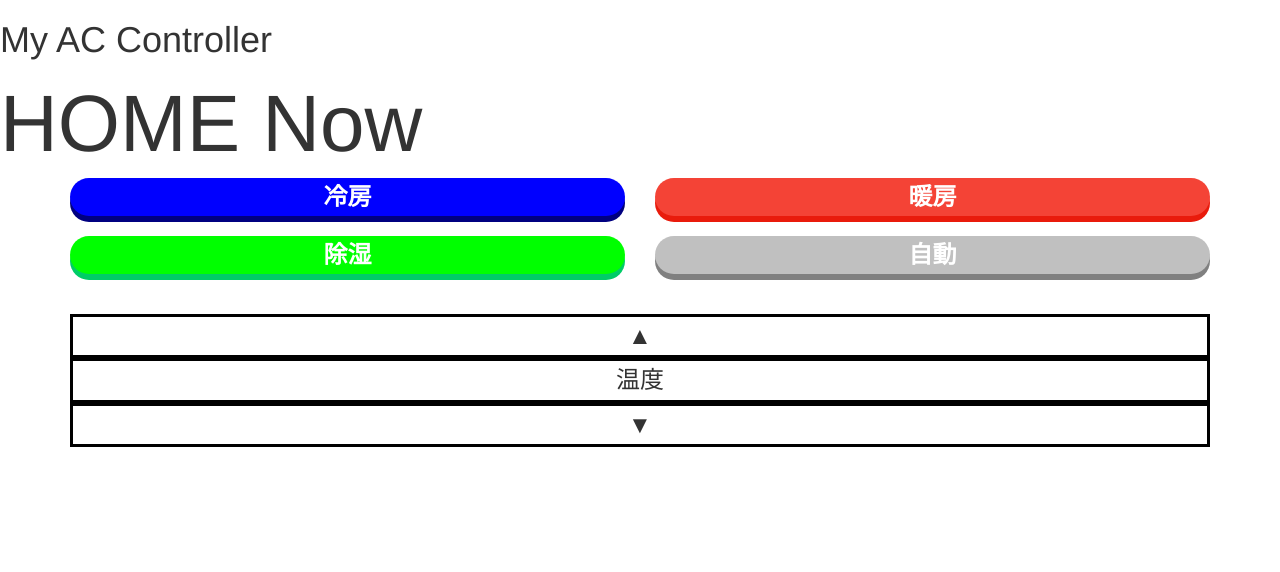
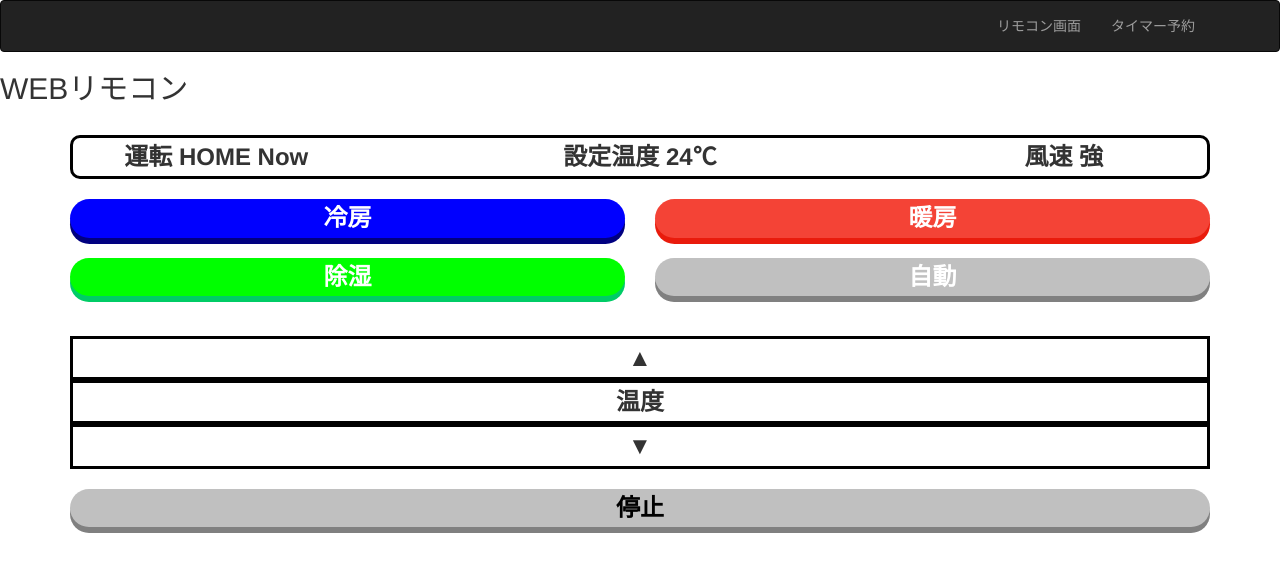
Before and after one commit to momotaro98/raspberry_AC_controller, a Flask app: page / in a window 1280 px wide. Shown: the top 572 px of the page. Run offline with Flask 2, Linux system fonts and the light colour scheme; some libraries are stand-ins or nearby versions.

Commit message:
complete operation display temprarily

```diff
--- a/app.py
+++ b/app.py
@@ -37,4 +37,4 @@ def do_cooling():
     return render_template('index.html', state=state)
 
 if __name__ == '__main__':
-    app.run(debug=True, host="0.0.0.0", port=5050)
+    app.run(debug=True, host="0.0.0.0", port=5055)
--- a/static/css/default.css
+++ b/static/css/default.css
@@ -5,6 +5,23 @@ a:hover {
     clear: right;
     display: block;
     margin: 0 auto;
+}
+#stateModes{
+    margin: 20px 0px 20px 0px;
+    border-radius: 10px;
+    text-align: center;
+    font-size: 24px;
+    font-weight: bold;
+    padding: 2px;
+    border: medium solid #000;
+}
+.state{
+}
+#operationMode{
+}
+#temperatureMode{
+}
+#windMode{
 }
 .Button {
     margin: 0px 0px 20px 0px;
@@ -46,12 +63,15 @@ a:hover {
     background: #c0c0c0;
     box-shadow: 0 6px 0 #808080;
 }
+#autoButton{
+}
 #temperature{
     margin: 20px 0px 20px 0px;
     text-align: center;
 }
 .temperatureBox{
     font-size: 24px;
+    font-weight: bold;
     padding: 2px;
     border: medium solid #000;
 }
--- a/templates/index.html
+++ b/templates/index.html
@@ -1,11 +1,29 @@
 {% extends "layout.html" %}
 {% block content %}
 <div id="text">
-    <h1>My AC Controller</h1>
-    <h2 style="font-size: 80px;">{{ state }}</h2>
+    <h2>WEBリモコン</h2>
 </div>
 <div class="container">
-    <div class="row">
+    <div id="stateModes" class="row">
+        <div class="col-xs-3">
+            <div id="operationMode" class="state">
+                運転 {{ state }}
+            </div>
+        </div>
+        <div class="col-xs-6">
+            <div id="temperatureMode" class="state">
+               設定温度 24℃
+            </div>
+        </div>
+        <div class="col-xs-3">
+            <div id="windMode" class="state">
+                風速 強
+            </div>
+        </div>
+    </div>
+</div>
+<div class="container">
+    <div id="operationButtons" class="row">
         <div class="col-xs-6">
             <a href="{{ url_for('index') }}">
                 <div class="Button" id="coolButton">冷房</div>
@@ -37,4 +55,11 @@
         <div class="temperatureBox">▼</div>
     </div>
 </div>
+<div class="container">
+    <div id="stop">
+        <a href="{{ url_for('do_stopping') }}">
+            <div class="Button" id="stopButton">停止</div>
+        </a>
+    </div>
+</div>
 {% endblock %}
--- a/templates/layout.html
+++ b/templates/layout.html
@@ -1,6 +1,8 @@
 {% extends "bootstrap/base.html" %}
 
+
 {% block title %}エアコン操作画面{% endblock %}
+
 
 {% block head %}
 {{ super() }}
@@ -9,4 +11,27 @@
 <link rel="shortcut icon" href="/static/image/favicon.ico">
 {% endblock %}
 
+
+{% block navbar %}
+<div class="navbar navbar-inverse" role="navigation">
+    <div class="container">
+        <div class="navbar-header">
+            <button type="button" class="navbar-toggle" data-toggle="collapse" data-target=".navbar-collapse">
+                <span class="sr-only">Toggle navigation</span>
+                <span class="icon-bar"></span>
+                <span class="icon-bar"></span>
+                <span class="icon-bar"></span>
+            </button>
+        </div>
+        <div class="navbar-collapse collapse">
+            <ul class="nav navbar-nav navbar-right">
+                <li><a href="{{ url_for('index') }}">リモコン画面</a></li>
+                <li><a href="{{ url_for('index') }}">タイマー予約</a></li>
+            </ul>
+        </div>
+    </div>
+</div>
+{% endblock %}
+
+
 {% block content %}{% endblock %}
```
Lines whose indentation alone changed are shown as unchanged.
